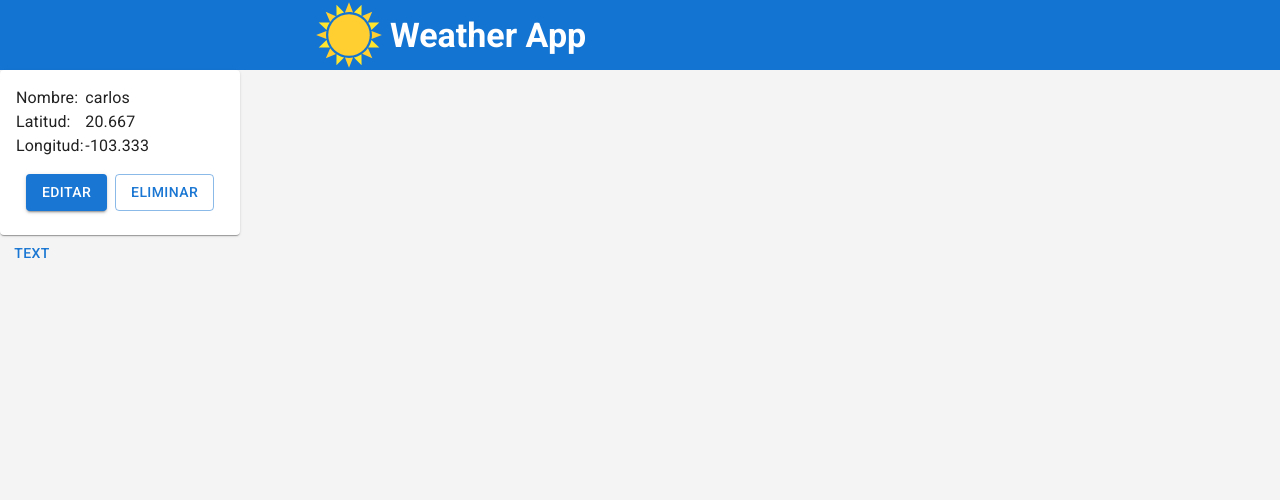
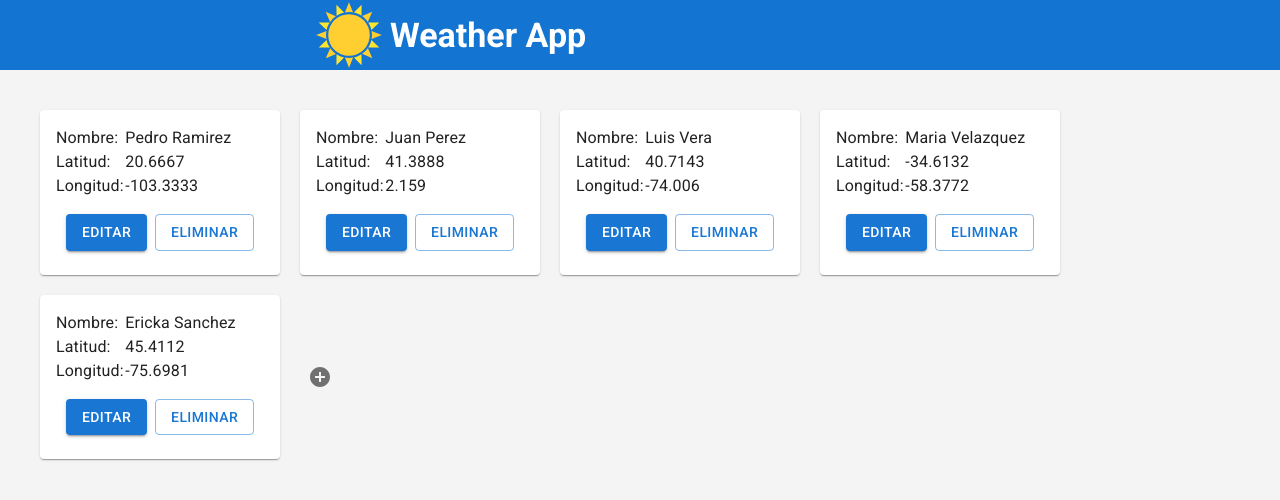
Before and after one commit to yacodev/challenge-inprodi, a React (Vite) app: page / in a window 1280 px wide. Shown: the top 500 px of the page. Built offline with nearby package versions, Linux system fonts and the light colour scheme.

Commit message:
Add Home Page

```diff
--- a/src/App.tsx
+++ b/src/App.tsx
@@ -1,12 +1,20 @@
 import { BrowserRouter } from 'react-router-dom';
 import { AppRouter } from './routes/AppRouter';
+import { Provider } from 'react-redux';
+import { store } from './store/store';
+import { PersistGate } from 'redux-persist/integration/react';
+import { persistor } from './store/store';
 import './App.scss';
 
 function App() {
   return (
-    <BrowserRouter>
-      <AppRouter />
-    </BrowserRouter>
+    <Provider store={store}>
+      <PersistGate persistor={persistor}>
+        <BrowserRouter>
+          <AppRouter />
+        </BrowserRouter>
+      </PersistGate>
+    </Provider>
   );
 }
 
--- a/src/Components/UserCard/UserCard.tsx
+++ b/src/Components/UserCard/UserCard.tsx
@@ -7,11 +7,12 @@ import Button from '@mui/material/Button';
 import { UserCardProps } from './types';
 
 export const UserCard = ({
+  id,
   name,
   latitude,
   longitude,
-  onEdit,
   onDelete,
+  onUpdate,
 }: UserCardProps) => {
   return (
     <Card sx={{ width: '240px' }}>
@@ -37,11 +38,11 @@ export const UserCard = ({
           </Grid>
           <Grid item xs={12}>
             <Grid container justifyContent='center' gap={1} mt={2}>
-              <Button variant='contained' onClick={onEdit}>
+              <Button variant='contained' onClick={() => onUpdate(id)}>
                 {' '}
                 Editar{' '}
               </Button>
-              <Button variant='outlined' onClick={onDelete}>
+              <Button variant='outlined' onClick={() => onDelete(id)}>
                 {' '}
                 Eliminar{' '}
               </Button>
--- a/src/Page/Home/index.tsx
+++ b/src/Page/Home/index.tsx
@@ -1,20 +1,87 @@
 import { UserCard } from '../../Components/UserCard';
 import { HeaderPage } from '../../Components/HeaderPage';
-import Button from '@mui/material/Button';
+import { useSelector, useDispatch } from 'react-redux';
+import { StateSelector } from '../../models/selectorModel';
+import AddCircleIcon from '@mui/icons-material/AddCircle';
+import { User } from '../../models/userModel';
+import { useState } from 'react';
+import { UserCardContainer } from './styles';
+import { UserForm, UserModal } from '../../Components/UserModal';
+import { updateUser, deleteUser } from '../../store/slices/user/userSlice';
+import { WarningModal } from '../../Components/WarningModal/WarningModal';
+import IconButton from '@mui/material/IconButton';
 
 export const HomePage = () => {
+  const userList = useSelector<StateSelector>((state) => state.user) as User[];
+  const dispatch = useDispatch();
+  const [showModal, setShowModal] = useState(false);
+  const [showWarningModal, setShowWarningModal] = useState(false);
+  const [userIdSelected, setUserIdSelected] = useState<number | null>(null);
+  const [userToUpdate, setUserToUpdate] = useState<User | null>(null);
+
+  const onCloseModal = () => setShowModal(false);
+  const onOpenModal = () => setShowModal(true);
+
+  const handleSetUserToUpdate = (userId: number) => {
+    setUserIdSelected(userId);
+    const userSelected = userList.find((user) => user.id === userId);
+    if (!userSelected) return;
+    setUserToUpdate(userSelected);
+    onOpenModal();
+  };
+
+  const handleUserDelete = (userId: number) => {
+    setUserIdSelected(userId);
+    setShowWarningModal(true);
+  };
+
+  const onUpdateUser = (user: UserForm) => {
+    const newUser = {
+      ...user,
+      id: userIdSelected,
+    };
+
+    dispatch(updateUser({ id: userIdSelected, newData: newUser }));
+  };
+
+  const onDeleteUser = () => {
+    if (!userIdSelected) return;
+    dispatch(deleteUser({ id: userIdSelected }));
+    setShowWarningModal(false);
+  };
+
   return (
     <>
       <HeaderPage />
-      <UserCard
-        name='carlos'
-        latitude='20.667'
-        longitude='-103.333'
-        id={1}
-        onDelete={() => {}}
-        onEdit={() => {}}
+      <UserCardContainer container>
+        {userList.map((user) => (
+          <UserCard
+            name={user.name}
+            latitude={user.latitude}
+            longitude={user.longitude}
+            id={user.id}
+            onDelete={handleUserDelete}
+            onUpdate={handleSetUserToUpdate}
+            key={user.id}
+          />
+        ))}
+        <IconButton>
+          <AddCircleIcon />
+        </IconButton>
+      </UserCardContainer>
+
+      <UserModal
+        openModal={showModal}
+        onCloseModal={onCloseModal}
+        onUpdate={onUpdateUser}
+        userId={userIdSelected}
+        user={userToUpdate}
       />
-      <Button> text</Button>
+      <WarningModal
+        open={showWarningModal}
+        onCloseModal={() => setShowWarningModal(false)}
+        onAccept={onDeleteUser}
+      />
     </>
   );
 };
--- /dev/null
+++ b/src/Page/Home/styles.ts
@@ -0,0 +1,8 @@
+import Grid, { GridProps } from '@mui/material/Grid';
+import { styled } from '@mui/material/styles';
+
+export const UserCardContainer = styled(Grid)<GridProps>(() => ({
+  margin: '40px',
+  gap: '20px',
+  width: '80%',
+}));
--- /dev/null
+++ b/src/models/selectorModel.ts
@@ -0,0 +1,5 @@
+import { User } from './userModel';
+
+export interface StateSelector {
+  user: User;
+}
--- /dev/null
+++ b/src/models/userModel.ts
@@ -0,0 +1,6 @@
+export interface User {
+  id: number;
+  name: string;
+  latitude: number;
+  longitude: number;
+}
--- /dev/null
+++ b/src/store/slices/user/userSlice.ts
@@ -0,0 +1,59 @@
+import { createSlice } from '@reduxjs/toolkit';
+import { User } from '../../../models/userModel';
+
+const initialState: User[] = [
+  {
+    id: 1,
+    name: 'Pedro Ramirez',
+    latitude: 20.6667,
+    longitude: -103.3333,
+  },
+  {
+    id: 2,
+    name: 'Juan Perez',
+    latitude: 41.3888,
+    longitude: 2.159,
+  },
+  {
+    id: 3,
+    name: 'Luis Vera',
+    latitude: 40.7143,
+    longitude: -74.006,
+  },
+  {
+    id: 4,
+    name: 'Maria Velazquez',
+    latitude: -34.6132,
+    longitude: -58.3772,
+  },
+  {
+    id: 5,
+    name: 'Ericka Sanchez',
+    latitude: 45.4112,
+    longitude: -75.6981,
+  },
+];
+
+export const userSlice = createSlice({
+  name: 'user',
+  initialState,
+  reducers: {
+    addUser: (state, action) => [...state, action.payload],
+    eraseUsers: () => [],
+    resetUsers: () => [...initialState],
+    updateUser: (state, action) => {
+      const { id, newData } = action.payload;
+      const index = state.findIndex((user) => user.id === id);
+      state[index] = { ...state[index], ...newData };
+    },
+    deleteUser: (state, action) => {
+      const id = action.payload;
+      const index = state.findIndex((user) => user.id === id);
+      state.splice(index, 1);
+    },
+  },
+});
+
+export const { addUser, eraseUsers, resetUsers, updateUser, deleteUser } =
+  userSlice.actions;
+export default userSlice.reducer;
--- /dev/null
+++ b/src/store/store.ts
@@ -0,0 +1,47 @@
+import { combineReducers } from 'redux';
+import userSlice from './slices/user/userSlice';
+import storage from 'redux-persist/lib/storage';
+import {
+  FLUSH,
+  PAUSE,
+  PERSIST,
+  PURGE,
+  REGISTER,
+  REHYDRATE,
+} from 'redux-persist';
+import { configureStore } from '@reduxjs/toolkit';
+import { persistReducer } from 'redux-persist';
+import persistStore from 'redux-persist/es/persistStore';
+//import { weatherApi } from "./services/weatherApi";
+import { setupListeners } from '@reduxjs/toolkit/query';
+
+const rootReducer = combineReducers({
+  user: userSlice,
+  /* userForm:userFormSlice,
+  [weatherApi.reducerPath]:weatherApi.reducer */
+});
+
+const persistConfig = {
+  key: 'storage',
+  storage,
+  version: 1,
+  whitelist: ['user'],
+};
+
+const persistedReducer = persistReducer(persistConfig, rootReducer);
+
+export const store = configureStore({
+  reducer: persistedReducer,
+  middleware: (getDefaultMiddleware) =>
+    getDefaultMiddleware({
+      serializableCheck: {
+        ignoredActions: [FLUSH, REHYDRATE, PAUSE, PERSIST, PURGE, REGISTER],
+      },
+    }),
+});
+
+setupListeners(store.dispatch);
+
+export const persistor = persistStore(store);
+export type RootState = ReturnType<typeof store.getState>;
+export type AppDispatch = typeof store.dispatch;
```
Also changed, not shown: src/Components/UserCard/types.ts (+4 -4 lines).
